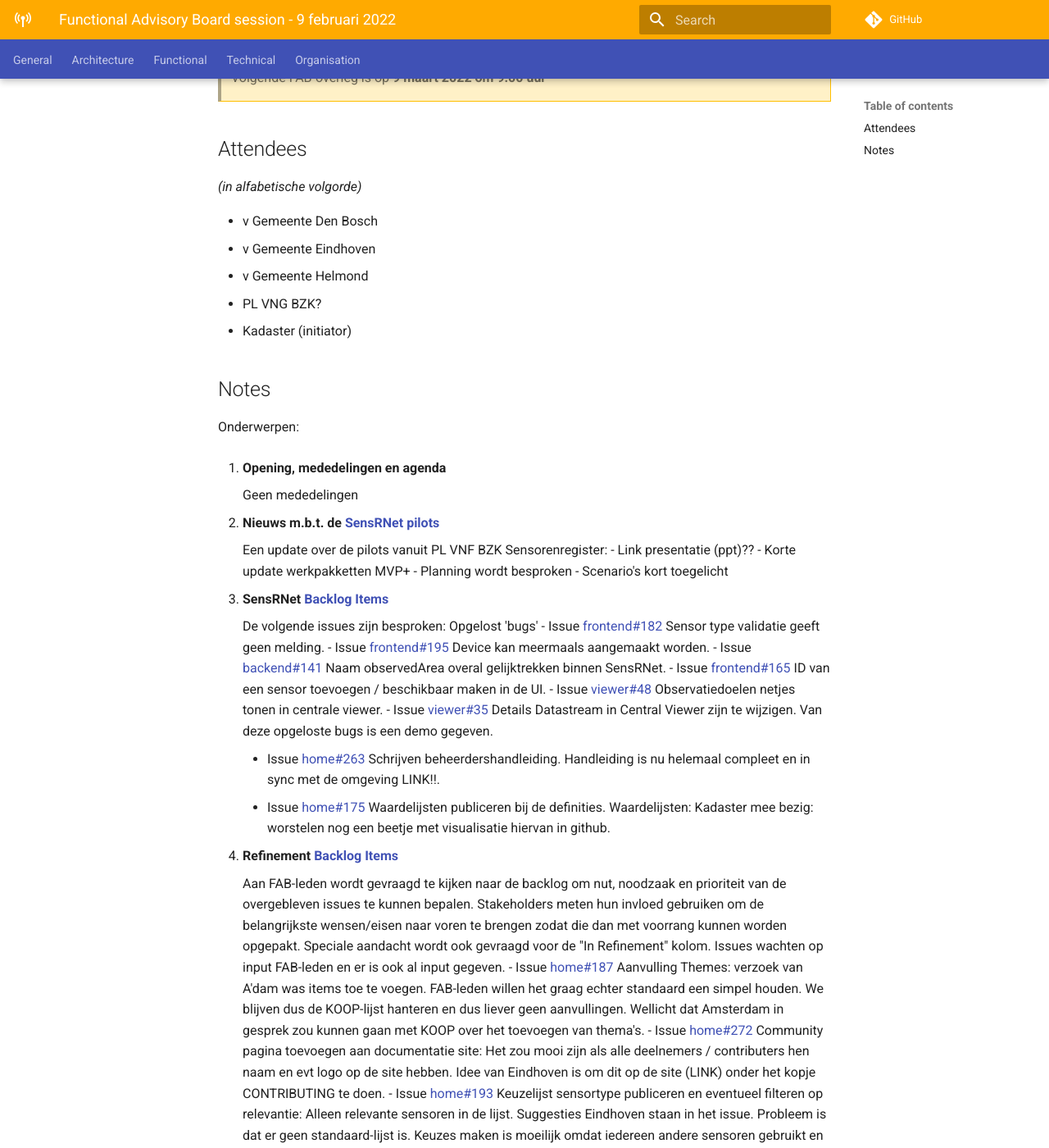
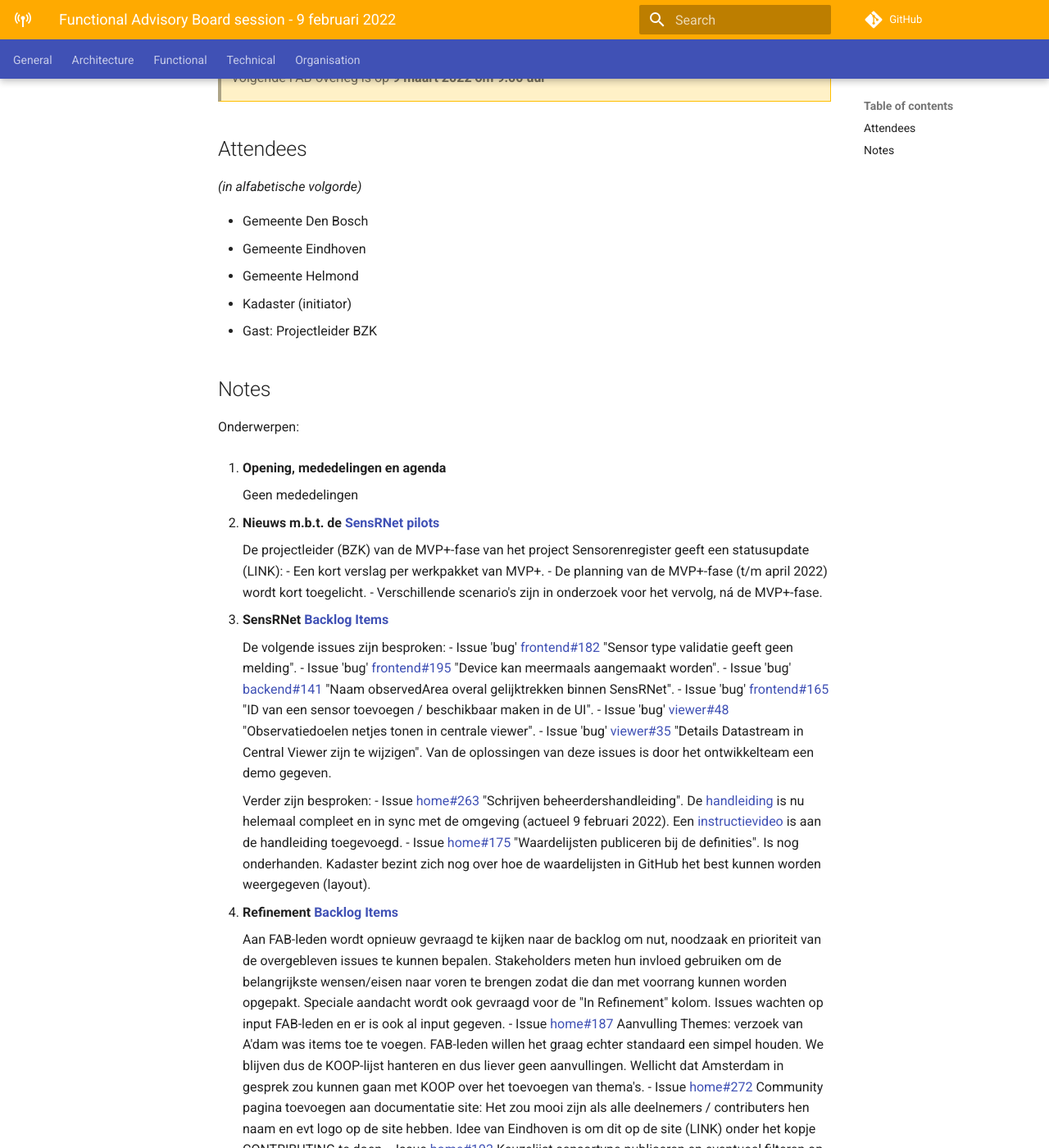
Before and after one commit to kadaster-labs/sensrnet-home, an MkDocs documentation site: the page built from docs/notes/2022-02-09-FAB-notes.md, in a window 1280 px wide and 1400 px high, scrolled down 246 px. Shown: the whole window at 82% size. Built offline with MkDocs 1.6.1 and Material for MkDocs 9.7.7, drawn with Linux system fonts in a browser that asks for light colours; comment, search, counter and statistics services are not loaded.

Commit message:
Update 2022-02-09-FAB-notes.md

```diff
--- a/docs/notes/2022-02-09-FAB-notes.md
+++ b/docs/notes/2022-02-09-FAB-notes.md
@@ -10,11 +10,11 @@ De notes van het [Functional Advisory Board](../FAB.md).
 
 _(in alfabetische volgorde)_
 
-- v Gemeente Den Bosch
-- v Gemeente Eindhoven
-- v Gemeente Helmond
-- PL VNG BZK?
+- Gemeente Den Bosch
+- Gemeente Eindhoven
+- Gemeente Helmond
 - Kadaster (initiator)
+- Gast: Projectleider BZK
 
 ## Notes
 
@@ -26,32 +26,31 @@ Onderwerpen:
 
 2. **Nieuws m.b.t. de [SensRNet pilots](https://kadaster-labs.github.io/sensrnet-home/Pilots/)**
 
-     Een update over de pilots vanuit PL VNF BZK Sensorenregister:
-     - Link presentatie (ppt)??
-     - Korte update werkpakketten MVP+
-     - Planning wordt besproken
-     - Scenario's kort toegelicht
+     De projectleider (BZK) van de MVP+-fase van het project Sensorenregister geeft een statusupdate (LINK):
+     - Een kort verslag per werkpakket van MVP+.
+     - De planning van de MVP+-fase (t/m april 2022) wordt kort toegelicht.
+     - Verschillende scenario's zijn in onderzoek voor het vervolg, ná de MVP+-fase.
 
 3. **SensRNet [Backlog Items](https://github.com/orgs/kadaster-labs/projects/1)**
 
      De volgende issues zijn besproken:
-     Opgelost 'bugs'
-     - Issue [frontend#182](https://github.com/kadaster-labs/sensrnet-registry-frontend/issues/182) Sensor type validatie geeft geen melding.
-     - Issue [frontend#195](https://github.com/kadaster-labs/sensrnet-registry-frontend/issues/195) Device kan meermaals aangemaakt worden.
-     - Issue [backend#141](https://github.com/kadaster-labs/sensrnet-registry-backend/issues/141) Naam observedArea overal gelijktrekken binnen SensRNet.
-     - Issue [frontend#165](https://github.com/kadaster-labs/sensrnet-registry-frontend/issues/165) ID van een sensor toevoegen / beschikbaar maken in de UI.
-     - Issue [viewer#48](https://github.com/kadaster-labs/sensrnet-central-viewer/issues/48) Observatiedoelen netjes tonen in centrale viewer.
-     - Issue [viewer#35](https://github.com/kadaster-labs/sensrnet-central-viewer/issues/35) Details Datastream in Central Viewer zijn te wijzigen.
-     Van deze opgeloste bugs is een demo gegeven.
+     - Issue 'bug' [frontend#182](https://github.com/kadaster-labs/sensrnet-registry-frontend/issues/182) "Sensor type validatie geeft geen melding".
+     - Issue 'bug' [frontend#195](https://github.com/kadaster-labs/sensrnet-registry-frontend/issues/195) "Device kan meermaals aangemaakt worden".
+     - Issue 'bug' [backend#141](https://github.com/kadaster-labs/sensrnet-registry-backend/issues/141) "Naam observedArea overal gelijktrekken binnen SensRNet".
+     - Issue 'bug' [frontend#165](https://github.com/kadaster-labs/sensrnet-registry-frontend/issues/165) "ID van een sensor toevoegen / beschikbaar maken in de UI".
+     - Issue 'bug' [viewer#48](https://github.com/kadaster-labs/sensrnet-central-viewer/issues/48) "Observatiedoelen netjes tonen in centrale viewer".
+     - Issue 'bug' [viewer#35](https://github.com/kadaster-labs/sensrnet-central-viewer/issues/35) "Details Datastream in Central Viewer zijn te wijzigen".
+     Van de oplossingen van deze issues is door het ontwikkelteam een demo gegeven.
 
-     - Issue [home#263](https://github.com/kadaster-labs/sensrnet-home/issues/263) Schrijven beheerdershandleiding.
-       Handleiding is nu helemaal compleet en in sync met de omgeving LINK!!.
-     - Issue [home#175](https://github.com/kadaster-labs/sensrnet-home/issues/175) Waardelijsten publiceren bij de definities.
-       Waardelijsten: Kadaster mee bezig: worstelen nog een beetje met visualisatie hiervan in github.
+     Verder zijn besproken:
+     - Issue [home#263](https://github.com/kadaster-labs/sensrnet-home/issues/263) "Schrijven beheerdershandleiding".
+       De [handleiding](https://kadaster-labs.github.io/sensrnet-home/UserManualNL/) is nu helemaal compleet en in sync met de omgeving (actueel 9 februari 2022). Een [instructievideo](https://youtu.be/CvgTUXexfT4) is aan de handleiding toegevoegd.
+     - Issue [home#175](https://github.com/kadaster-labs/sensrnet-home/issues/175) "Waardelijsten publiceren bij de definities".
+       Is nog onderhanden. Kadaster bezint zich nog over hoe de waardelijsten in GitHub het best kunnen worden weergegeven (layout).
 
 4. **Refinement [Backlog Items](https://github.com/orgs/kadaster-labs/projects/1)**
 
-     Aan FAB-leden wordt gevraagd te kijken naar de backlog om nut, noodzaak en prioriteit van de overgebleven issues te kunnen bepalen. Stakeholders meten hun invloed gebruiken om de belangrijkste wensen/eisen naar voren te brengen zodat die dan met voorrang kunnen worden opgepakt.
+     Aan FAB-leden wordt opnieuw gevraagd te kijken naar de backlog om nut, noodzaak en prioriteit van de overgebleven issues te kunnen bepalen. Stakeholders meten hun invloed gebruiken om de belangrijkste wensen/eisen naar voren te brengen zodat die dan met voorrang kunnen worden opgepakt.
      Speciale aandacht wordt ook gevraagd voor de "In Refinement" kolom. Issues wachten op input FAB-leden en er is ook al input gegeven.
      - Issue [home#187](https://github.com/kadaster-labs/sensrnet-home/issues/187) Aanvulling Themes: verzoek van A'dam was items toe te voegen. FAB-leden willen het graag echter standaard een simpel houden. We blijven dus de KOOP-lijst hanteren en dus liever geen aanvullingen. Wellicht dat Amsterdam in gesprek zou kunnen gaan met KOOP over het toevoegen van thema's.
      - Issue [home#272](https://github.com/kadaster-labs/sensrnet-home/issues/272) Community pagina toevoegen aan documentatie site:
```
